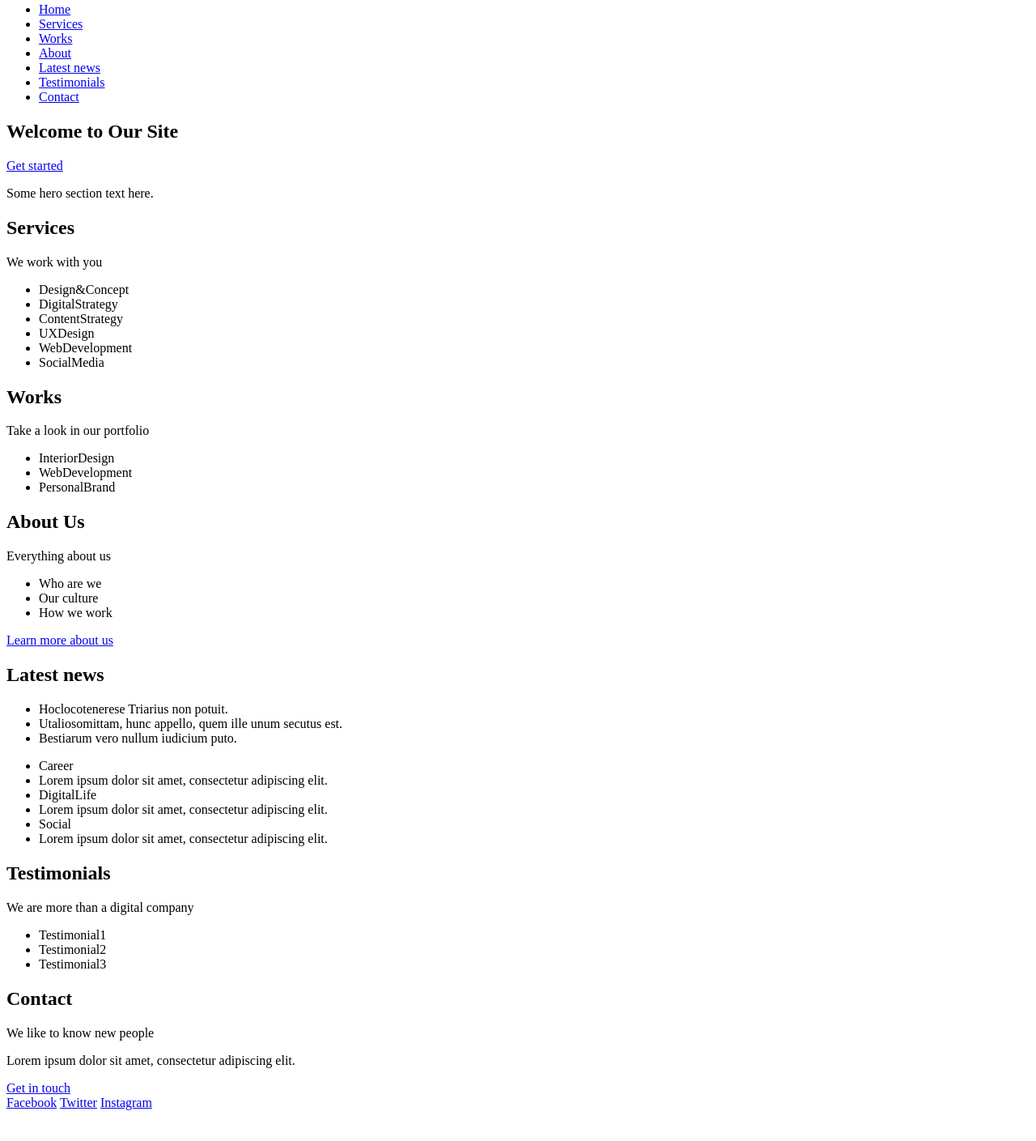
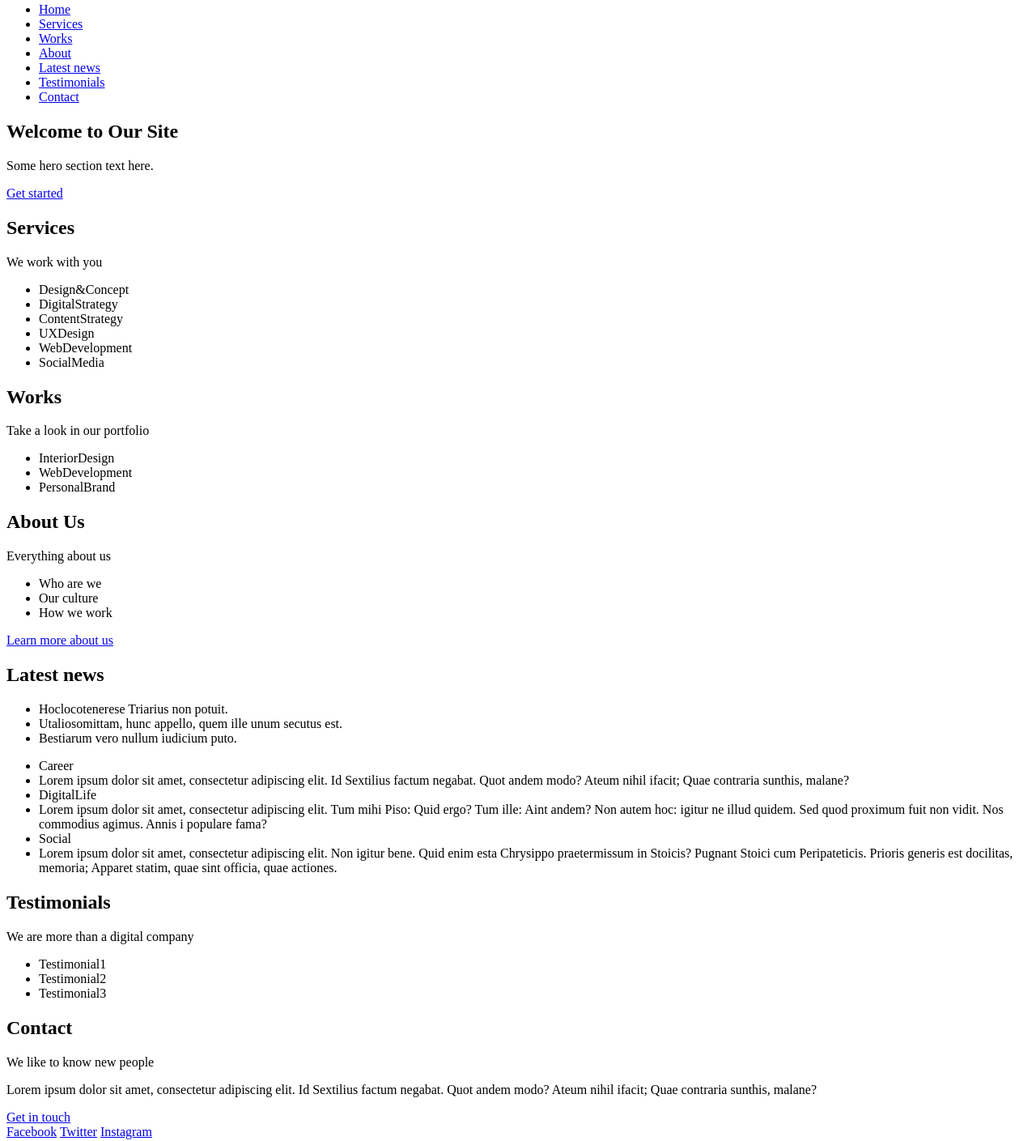
Before and after one commit to Yvette334/alu-web_front_end, a plain HTML site: page html_advanced/22-index.html in a window 1280 px wide. Shown: the part 39-1448 px from the top of the page at 81% size. Before the commit the page ends 1418 px from the top, so only its background shows below. Drawn offline with Linux system fonts and the light colour scheme.

Commit message:
added
Updated hero section and various list items with new text.

```diff
--- a/html_advanced/22-index.html
+++ b/html_advanced/22-index.html
@@ -33,11 +33,9 @@
   <!-- Hero section -->
   <section class="hero" id="hero">
     <div>
-      <header>
-        <h2>Welcome to Our Site</h2>
-        <a href="#">Get started</a>
-      </header>
+      <h2>Welcome to Our Site</h2>
       <p>Some hero section text here.</p>
+      <a href="#">Get started</a>
     </div>
   </section>
 
@@ -110,11 +108,11 @@
         </ul>
         <ul>
           <li>Career</li>
-          <li>Lorem ipsum dolor sit amet, consectetur adipiscing elit.</li>
+          <li>Lorem ipsum dolor sit amet, consectetur adipiscing elit. Id Sextilius factum negabat. Quot andem modo? Ateum nihil ifacit; Quae contraria sunthis, malane?</li>
           <li>DigitalLife</li>
-          <li>Lorem ipsum dolor sit amet, consectetur adipiscing elit.</li>
+          <li>Lorem ipsum dolor sit amet, consectetur adipiscing elit. Tum mihi Piso: Quid ergo? Tum ille: Aint andem? Non autem hoc: igitur ne illud quidem. Sed quod proximum fuit non vidit. Nos commodius agimus. Annis i populare fama?</li>
           <li>Social</li>
-          <li>Lorem ipsum dolor sit amet, consectetur adipiscing elit.</li>
+          <li>Lorem ipsum dolor sit amet, consectetur adipiscing elit. Non igitur bene. Quid enim esta Chrysippo praetermissum in Stoicis? Pugnant Stoici cum Peripateticis. Prioris generis est docilitas, memoria; Apparet statim, quae sint officia, quae actiones.</li>
         </ul>
       </div>
     </div>
@@ -145,7 +143,7 @@
         <p>We like to know new people</p>
       </header>
       <div>
-        <p>Lorem ipsum dolor sit amet, consectetur adipiscing elit.</p>
+        <p>Lorem ipsum dolor sit amet, consectetur adipiscing elit. Id Sextilius factum negabat. Quot andem modo? Ateum nihil ifacit; Quae contraria sunthis, malane?</p>
       </div>
       <a href="contact.html">Get in touch</a>
     </div>
```
